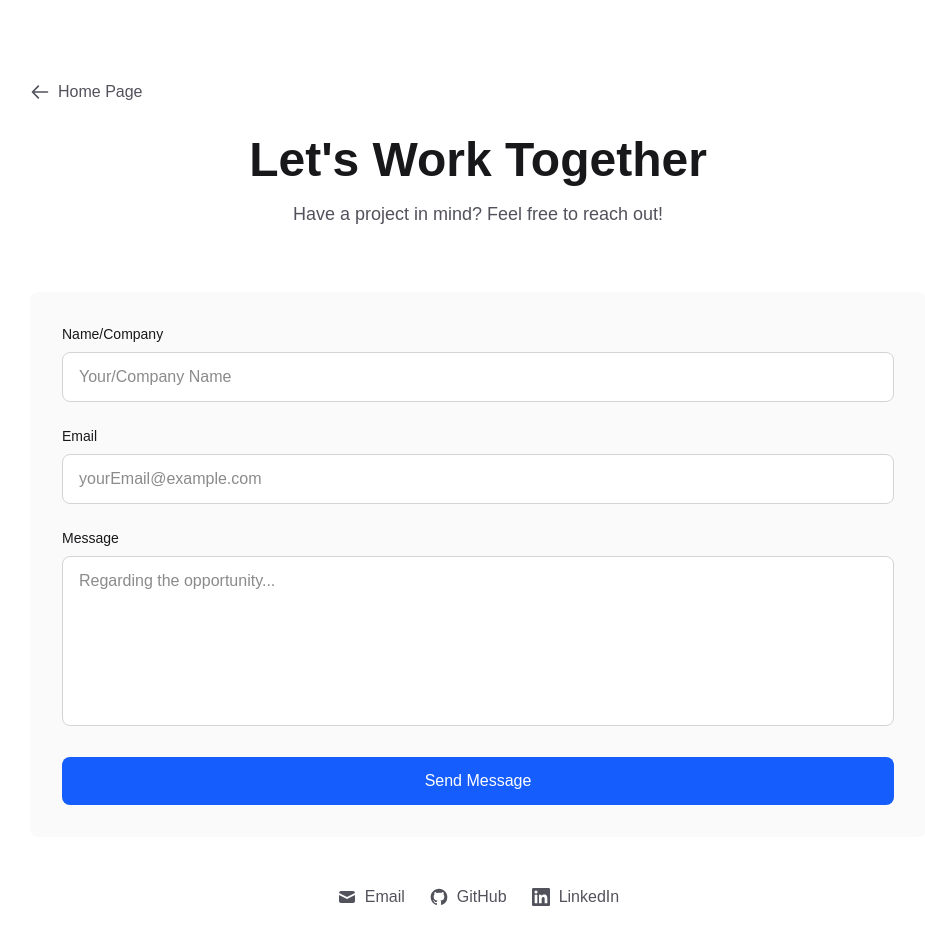
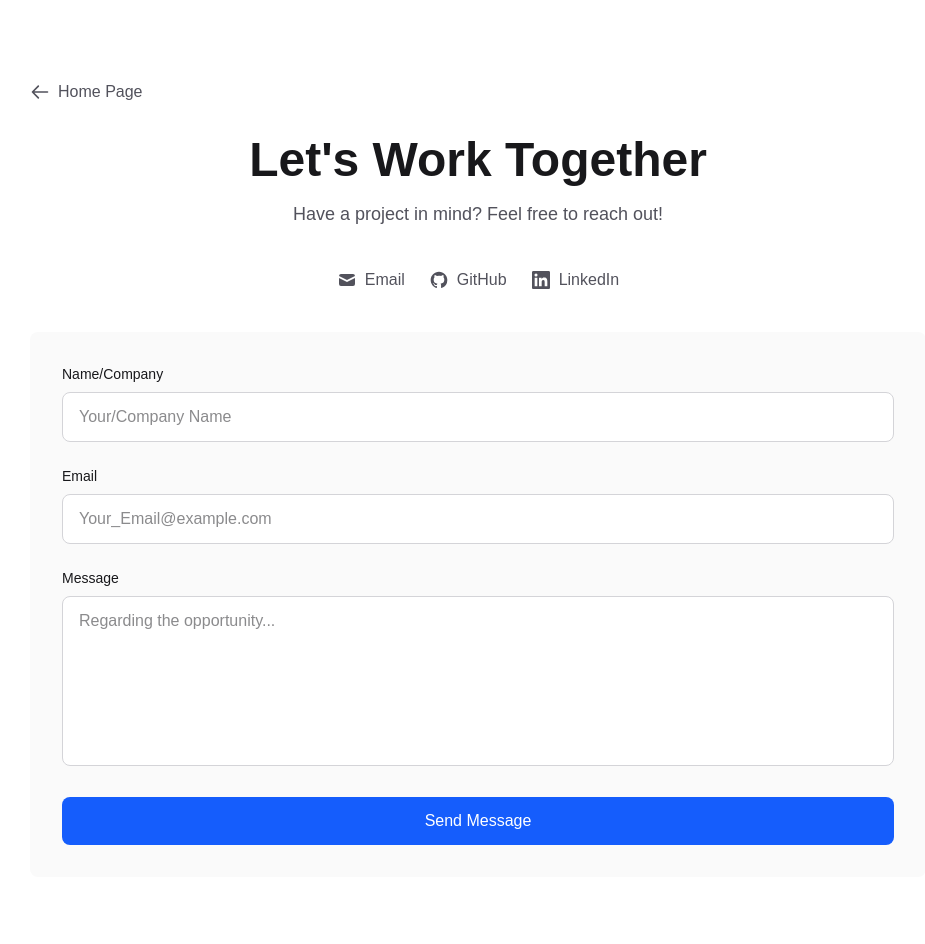
Before and after one commit to 22087026-KartikMurti/kartik-portfolio, a Next.js app: page /contact in a window 1280 px wide. Shown: the top 944 px of the page, without its empty margins (162-1087 px from the left). Built offline with nearby package versions, Linux system fonts and the light colour scheme.

Commit message:
feat: implement contact form with Jotform API integration and add utility for base URL

```diff
--- a/package.json
+++ b/package.json
@@ -9,6 +9,7 @@
     "lint": "eslint"
   },
   "dependencies": {
+    "jotform": "^1.0.1",
     "next": "16.1.3",
     "react": "19.2.3",
     "react-dom": "19.2.3"
--- /dev/null
+++ b/src/app/api/jotform/route.ts
@@ -0,0 +1,35 @@
+import Jotform from "jotform"
+import { NextRequest, NextResponse } from "next/server"
+
+const client = new Jotform(process.env.JOTFORM_API_KEY!)
+
+export async function POST(req: NextRequest) {
+  if(!client) return NextResponse.json({ responseMessage: 'Invalid API key' })
+
+  try {
+    const body = await req.json()
+
+    const formId = process.env.FORM_ID as string
+
+    if(typeof formId !== 'string') return
+
+    await client.form.addSubmission(formId,
+      /*
+       * These elements were made in this order which is why the numbers are janky, but 7 is for company name,
+       * 5 is for email and 6 is for the message they wanted to leave for me
+       */
+      {
+        '7': body.name,
+        '5': body.email,
+        '6': body.message
+      }
+    )
+
+    console.log(body.name, body.email, body.message)
+
+    return NextResponse.json({ responseMessage: "✓ Message sent successfully! I'll get back to you soon." })
+  } catch(error) {
+    console.error('Unexpected error occurred: ', error)
+    return NextResponse.json({ responseMessage: '✗ Failed to send message. Please try again or use the links above to contact me directly.'})
+  }
+}
--- a/src/app/contact/page.tsx
+++ b/src/app/contact/page.tsx
@@ -1,9 +1,10 @@
+"use client"
+
 import Link from "next/link"
-
+import { FormEvent, useState } from "react"
+import getBaseUrl from "@/src/utils/getBaseUrl"
 /*
  * TODO:
- *
- * Add valid links for contact links
  *
  * Notes:
  *
@@ -12,7 +13,39 @@ import Link from "next/link"
  */
 
 export default function ContactPage() {
+  const [name, setName] = useState<string>('')
+  const [email, setEmail] = useState<string>('')
+  const [message, setMessage] = useState<string>('')
+  const [responseMessage, setResponseMessage] = useState<string>('')
+  const [isSubmitting, setIsSubmitting] = useState(false)
+
+  const handleSubmit = async(e: FormEvent) => {
+    try {
+      e.preventDefault()
+      setIsSubmitting(true)
+
+      const res = await fetch(`${getBaseUrl()}/api/jotform`, {
+        method: 'POST',
+        headers: {
+          'Content-Type': 'application/json',
+        },
+        body: JSON.stringify({ name, email, message }),
+      })
+
+      if(!res.ok) setResponseMessage('Something went wrong with the API')
+
+      const body = await res.json()
+      setResponseMessage(body.responseMessage)
+    } catch(e) {
+      console.error('Unexpected error: ', e)
+      setResponseMessage(`Unexpected error: ${e}`)
+    } finally {
+      setIsSubmitting(false)
+    }
+  }
+
   return (
+    <>
       <div className="min-h-screen bg-white dark:bg-zinc-950 py-20 px-6">
         <div className="max-w-4xl mx-auto">
           <Link
@@ -25,7 +58,7 @@ export default function ContactPage() {
             Home Page
           </Link>
 
-        <div className="text-center mb-16">
+          <div className="text-center mb-10">
             <h1 className="text-4xl md:text-5xl font-bold text-zinc-900 dark:text-zinc-50 mb-4">
               Let's Work Together
             </h1>
@@ -34,56 +67,8 @@ export default function ContactPage() {
             </p>
           </div>
 
-        {/* Contact Form */}
-        <div className="bg-zinc-50 dark:bg-zinc-900 rounded-lg p-8 mb-12">
-          <form className="space-y-6">
-            <div>
-              <label htmlFor="name" className="block text-sm font-medium text-zinc-900 dark:text-zinc-50 mb-2">
-                Name/Company
-              </label>
-              <input
-                type="text"
-                id="name"
-                className="w-full px-4 py-3 rounded-lg border border-zinc-300 dark:border-zinc-700 bg-white dark:bg-zinc-950 text-zinc-900 dark:text-zinc-50 focus:ring-2 focus:ring-blue-500 focus:border-transparent outline-none transition"
-                placeholder="Your/Company Name"
-              />
-            </div>
-
-            <div>
-              <label htmlFor="email" className="block text-sm font-medium text-zinc-900 dark:text-zinc-50 mb-2">
-                Email
-              </label>
-              <input
-                type="email"
-                id="email"
-                className="w-full px-4 py-3 rounded-lg border border-zinc-300 dark:border-zinc-700 bg-white dark:bg-zinc-950 text-zinc-900 dark:text-zinc-50 focus:ring-2 focus:ring-blue-500 focus:border-transparent outline-none transition"
-                placeholder="yourEmail@example.com"
-              />
-            </div>
-
-            <div>
-              <label htmlFor="message" className="block text-sm font-medium text-zinc-900 dark:text-zinc-50 mb-2">
-                Message
-              </label>
-              <textarea
-                id="message"
-                rows={6}
-                className="w-full px-4 py-3 rounded-lg border border-zinc-300 dark:border-zinc-700 bg-white dark:bg-zinc-950 text-zinc-900 dark:text-zinc-50 focus:ring-2 focus:ring-blue-500 focus:border-transparent outline-none transition resize-none"
-                placeholder="Regarding the opportunity..."
-              />
-            </div>
-
-            <button
-              type="submit"
-              className="w-full px-6 py-3 bg-blue-600 text-white rounded-lg font-medium hover:bg-blue-700 transition-colors"
-            >
-              Send Message
-            </button>
-          </form>
-        </div>
-
           {/* Contact Links */}
-        <div className="flex flex-wrap justify-center gap-6">
+          <div className="flex flex-wrap justify-center gap-6 mb-10">
             <Link
               href="mailto:murtikartik2@gmail.com"
               className="flex items-center gap-2 text-zinc-600 dark:text-zinc-400 hover:text-blue-600 dark:hover:text-blue-400 transition-colors"
@@ -117,7 +102,68 @@ export default function ContactPage() {
               LinkedIn
             </Link>
           </div>
+
+          {/* Contact Form */}
+          {responseMessage ? (
+            <div>
+              {responseMessage}
+            </div>
+          ) : (
+            <div className="bg-zinc-50 dark:bg-zinc-900 rounded-lg p-8 mb-12">
+              <form className="space-y-6">
+                <div>
+                  <label htmlFor="name" className="block text-sm font-medium text-zinc-900 dark:text-zinc-50 mb-2">
+                    Name/Company
+                  </label>
+                  <input
+                    type="text"
+                    id="name"
+                    onChange={(e) => setName(e.target.value)}
+                    className="w-full px-4 py-3 rounded-lg border border-zinc-300 dark:border-zinc-700 bg-white dark:bg-zinc-950 text-zinc-900 dark:text-zinc-50 focus:ring-2 focus:ring-blue-500 focus:border-transparent outline-none transition"
+                    placeholder="Your/Company Name"
+                  />
+                </div>
+
+                <div>
+                  <label htmlFor="email" className="block text-sm font-medium text-zinc-900 dark:text-zinc-50 mb-2">
+                    Email
+                  </label>
+                  <input
+                    type="email"
+                    id="email"
+                    onChange={(e) => setEmail(e.target.value)}
+                    className="w-full px-4 py-3 rounded-lg border border-zinc-300 dark:border-zinc-700 bg-white dark:bg-zinc-950 text-zinc-900 dark:text-zinc-50 focus:ring-2 focus:ring-blue-500 focus:border-transparent outline-none transition"
+                    placeholder="Your_Email@example.com"
+                  />
+                </div>
+
+                <div>
+                  <label htmlFor="message" className="block text-sm font-medium text-zinc-900 dark:text-zinc-50 mb-2">
+                    Message
+                  </label>
+                  <textarea
+                    id="message"
+                    rows={6}
+                    onChange={(e) => setMessage(e.target.value)}
+                    className="w-full px-4 py-3 rounded-lg border border-zinc-300 dark:border-zinc-700 bg-white dark:bg-zinc-950 text-zinc-900 dark:text-zinc-50 focus:ring-2 focus:ring-blue-500 focus:border-transparent outline-none transition resize-none"
+                    placeholder="Regarding the opportunity..."
+                  />
+                </div>
+
+                <button
+                  type="submit"
+                  disabled={isSubmitting}
+                  onClick={handleSubmit}
+                  className="w-full px-6 py-3 bg-blue-600 text-white rounded-lg font-medium hover:bg-blue-700 transition-colors"
+                >
+                  {isSubmitting ? 'Sending...' : 'Send Message'}
+                </button>
+              </form>
+            </div>
+          )}
+
         </div>
       </div>
+    </>
   )
 }
--- a/src/app/projects/page.tsx
+++ b/src/app/projects/page.tsx
@@ -40,14 +40,17 @@ export default function ProjectsPage() {
                 A blog app I created as my very first project as an assignment during my time in Western Sydney University.
               </p>
               <div className="flex flex-wrap gap-2 mb-4">
-                <span className="px-3 py-1 text-sm bg-blue-100 dark:bg-blue-900/30 text-blue-700 dark:text-blue-300 rounded-full">
+                <span className="px-3 py-1 text-sm bg-blue-200 dark:bg-blue-800 text-blue-700 dark:text-blue-200 rounded-full">
                   React
                 </span>
-                <span className="px-3 py-1 text-sm bg-blue-100 dark:bg-blue-900/30 text-blue-700 dark:text-blue-300 rounded-full">
-                  Next.js
+                <span className="px-3 py-1 text-sm bg-purple-100 dark:bg-purple-900/30 text-purple-700 dark:text-purple-300 rounded-full">
+                  Prisma
                 </span>
-                <span className="px-3 py-1 text-sm bg-blue-100 dark:bg-blue-900/30 text-blue-700 dark:text-blue-300 rounded-full">
+                <span className="px-3 py-1 text-sm bg-blue-100 dark:bg-blue-900/30 text-blue-500 dark:text-blue-300 rounded-full">
                   Postgres
+                </span>
+                <span className="px-3 py-1 text-sm bg-orange-100 dark:bg-orange-900/30 text-orange-700 dark:text-orange-300 rounded-full">
+                  Tailwind CSS
                 </span>
               </div>
               <div className="flex gap-4">
@@ -85,8 +88,17 @@ export default function ProjectsPage() {
                 <span className="px-3 py-1 text-sm bg-emerald-100 dark:bg-emerald-900/30 text-emerald-700 dark:text-emerald-300 rounded-full">
                   TypeScript
                 </span>
-                <span className="px-3 py-1 text-sm bg-emerald-100 dark:bg-emerald-900/30 text-emerald-700 dark:text-emerald-300 rounded-full">
-                  Node.js
+                <span className="px-3 py-1 text-sm bg-blue-200 dark:bg-blue-800 text-blue-700 dark:text-blue-200 rounded-full">
+                  React
+                </span>
+                <span className="px-3 py-1 text-sm bg-purple-100 dark:bg-purple-900/30 text-purple-700 dark:text-purple-300 rounded-full">
+                  Prisma
+                </span>
+                <span className="px-3 py-1 text-sm bg-blue-100 dark:bg-blue-900/30 text-blue-500 dark:text-blue-300 rounded-full">
+                  Postgres
+                </span>
+                <span className="px-3 py-1 text-sm bg-orange-100 dark:bg-orange-900/30 text-orange-700 dark:text-orange-300 rounded-full">
+                  Tailwind CSS
                 </span>
               </div>
               <div className="flex gap-4">
--- /dev/null
+++ b/src/utils/getBaseUrl.ts
@@ -0,0 +1,9 @@
+const getBaseUrl = () => {
+  if(typeof window !== 'undefined') {
+    return window.location.origin
+  }
+
+  return process.env.NEXT_PUBLIC_BASE_URL || 'http://localhost:3000'
+}
+
+export default getBaseUrl
```
Also changed, not shown: 1 other file (tests, documents, lock files or other folders). Lines whose indentation alone changed are shown as unchanged.
